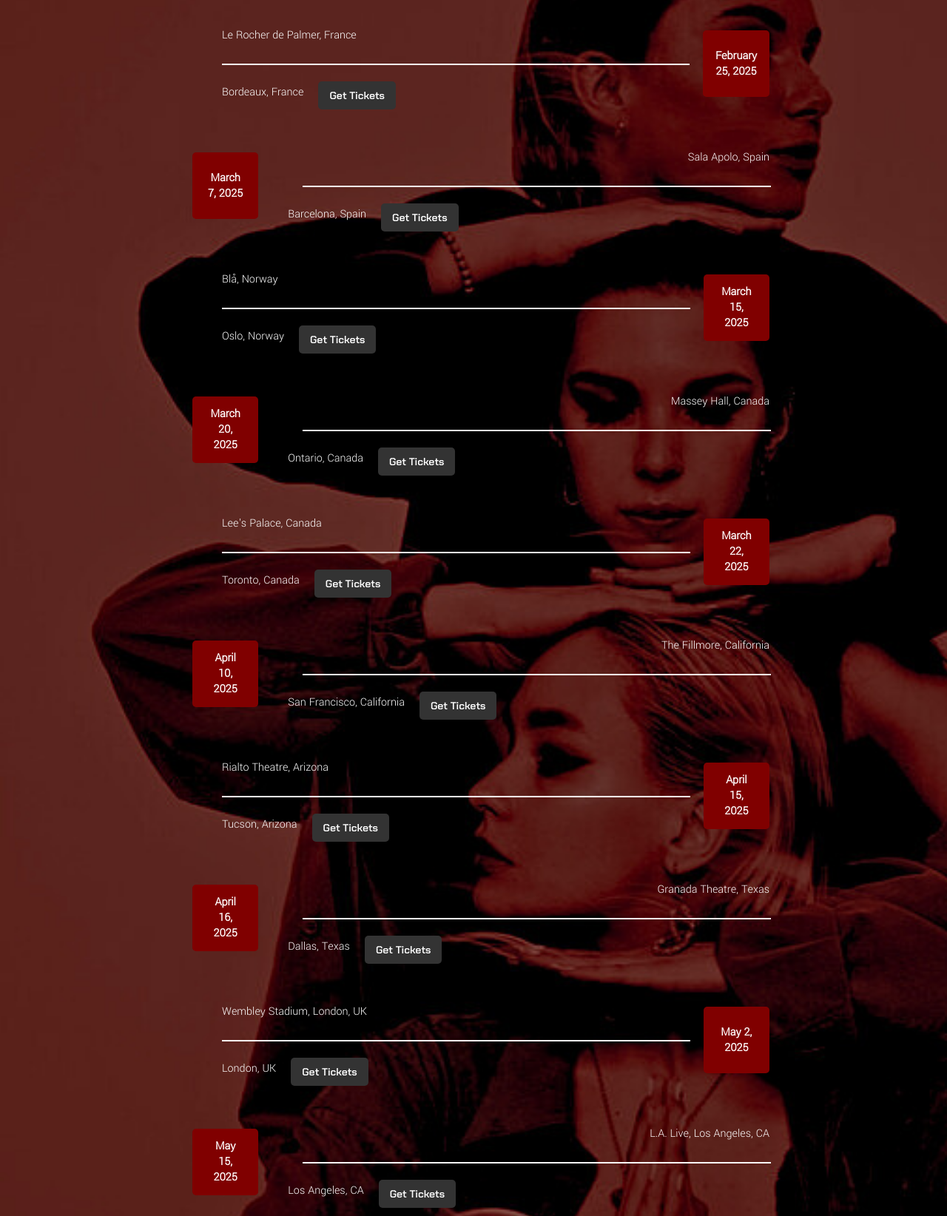
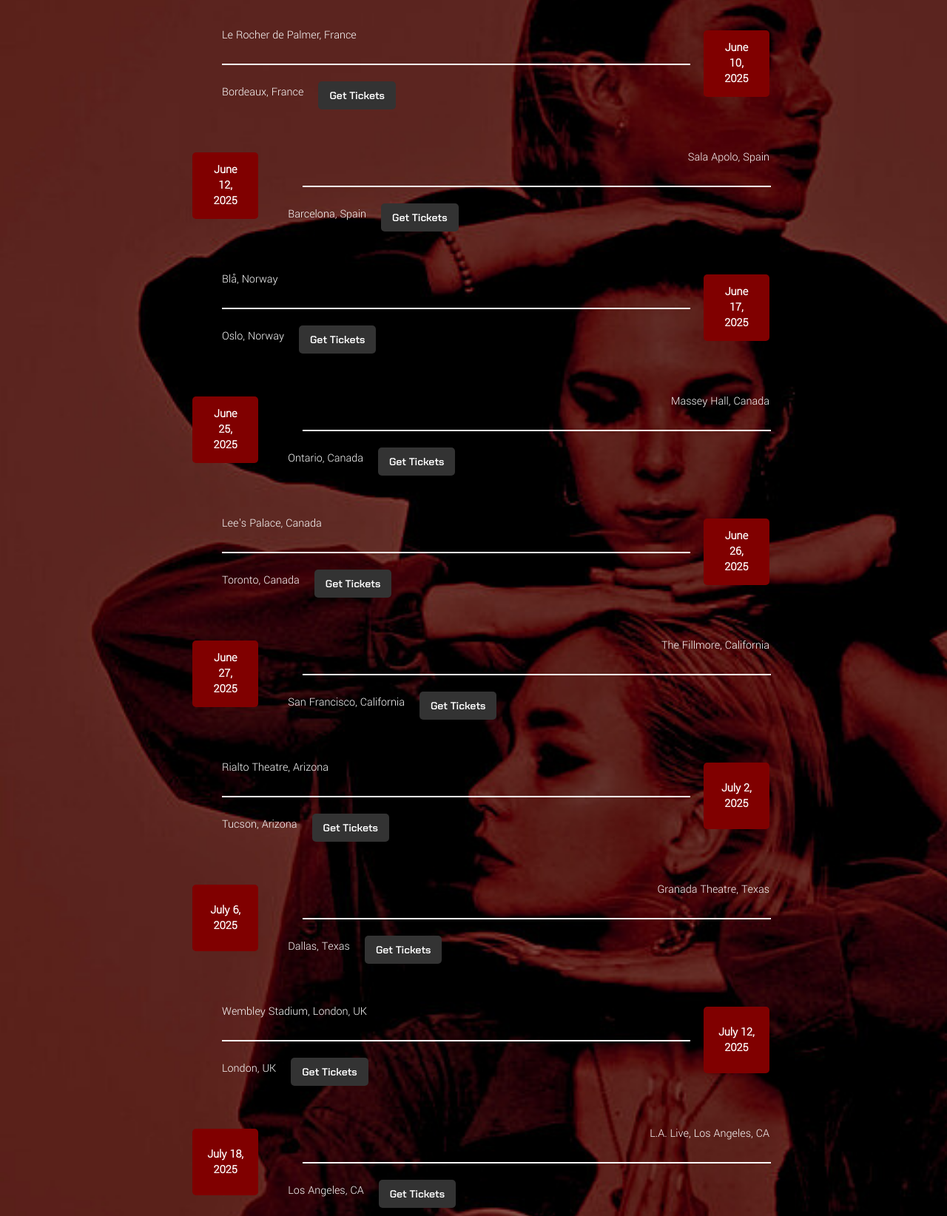
Before and after one commit to ritikavarghese/bpa2025, a plain HTML site: page index.html in a window 1280 px wide. Shown: the part 1087-2731 px from the top of the page at 74% size. Drawn offline with nearby package versions, Linux system fonts and the light colour scheme; a web font is replaced by a local one.

Commit message:
new date

```diff
--- a/index.html
+++ b/index.html
@@ -49,7 +49,7 @@
         <div class="tour-container">
             <div class="tour-date">
                 <div class="date-box">
-                    <p class="date">February 25, 2025</p>
+                    <p class="date">June 10, 2025</p>
                 </div>
                 <div class="tour-info left">
                     <p class="venue">Le Rocher de Palmer, France</p>
@@ -65,7 +65,7 @@
 
             <div class="tour-date">
                 <div class="date-box">
-                    <p class="date">March 7, 2025</p>
+                    <p class="date">June 12, 2025</p>
                 </div>
                 <div class="tour-info right">
                     <p class="venue">Sala Apolo, Spain</p>
@@ -81,7 +81,7 @@
 
             <div class="tour-date">
                 <div class="date-box">
-                    <p class="date">March 15, 2025</p>
+                    <p class="date">June 17, 2025</p>
                 </div>
                 <div class="tour-info left">
                     <p class="venue">Blå, Norway</p>
@@ -97,7 +97,7 @@
 
             <div class="tour-date">
                 <div class="date-box">
-                    <p class="date">March 20, 2025</p>
+                    <p class="date">June 25, 2025</p>
                 </div>
                 <div class="tour-info right">
                     <p class="venue">Massey Hall, Canada</p>
@@ -113,7 +113,7 @@
 
             <div class="tour-date">
                 <div class="date-box">
-                    <p class="date">March 22, 2025</p>
+                    <p class="date">June 26, 2025</p>
                 </div>
                 <div class="tour-info left">
                     <p class="venue">Lee's Palace, Canada</p>
@@ -129,7 +129,7 @@
 
             <div class="tour-date">
                 <div class="date-box">
-                    <p class="date">April 10, 2025</p>
+                    <p class="date">June 27, 2025</p>
                 </div>
                 <div class="tour-info right">
                     <p class="venue">The Fillmore, California</p>
@@ -145,7 +145,7 @@
 
             <div class="tour-date">
                 <div class="date-box">
-                    <p class="date">April 15, 2025</p>
+                    <p class="date">July 2, 2025</p>
                 </div>
                 <div class="tour-info left">
                     <p class="venue">Rialto Theatre, Arizona</p>
@@ -161,7 +161,7 @@
 
             <div class="tour-date">
                 <div class="date-box">
-                    <p class="date">April 16, 2025</p>
+                    <p class="date">July 6, 2025</p>
                 </div>
                 <div class="tour-info right">
                     <p class="venue">Granada Theatre, Texas</p>
@@ -177,7 +177,7 @@
 
             <div class="tour-date">
                 <div class="date-box">
-                    <p class="date">May 2, 2025</p>
+                    <p class="date">July 12, 2025</p>
                 </div>
                 <div class="tour-info left">
                     <p class="venue">Wembley Stadium, London, UK</p>
@@ -193,7 +193,7 @@
 
             <div class="tour-date">
                 <div class="date-box">
-                    <p class="date">May 15, 2025</p>
+                    <p class="date">July 18, 2025</p>
                 </div>
                 <div class="tour-info right">
                     <p class="venue">L.A. Live, Los Angeles, CA</p>
@@ -209,7 +209,7 @@
 
             <div class="tour-date">
                 <div class="date-box">
-                    <p class="date">June 3, 2025</p>
+                    <p class="date">July 21, 2025</p>
                 </div>
                 <div class="tour-info left">
                     <p class="venue">Mercedes-Benz Arena, Berlin, Germany</p>
@@ -225,7 +225,7 @@
 
             <div class="tour-date">
                 <div class="date-box">
-                    <p class="date">June 10, 2025</p>
+                    <p class="date">July 22, 2025</p>
                 </div>
                 <div class="tour-info right">
                     <p class="venue">Royal Arena, Copenhagen, Denmark</p>
```
